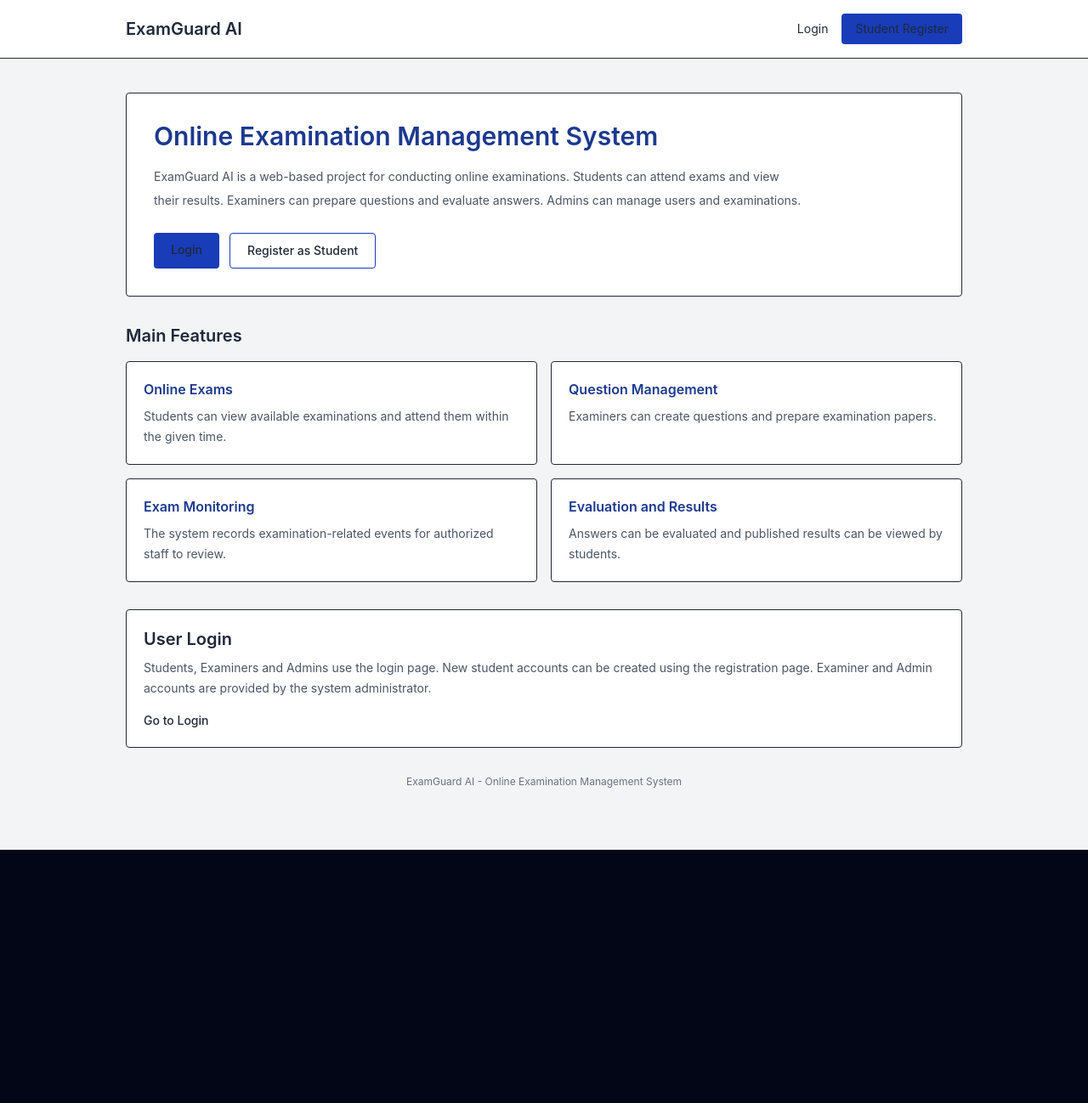
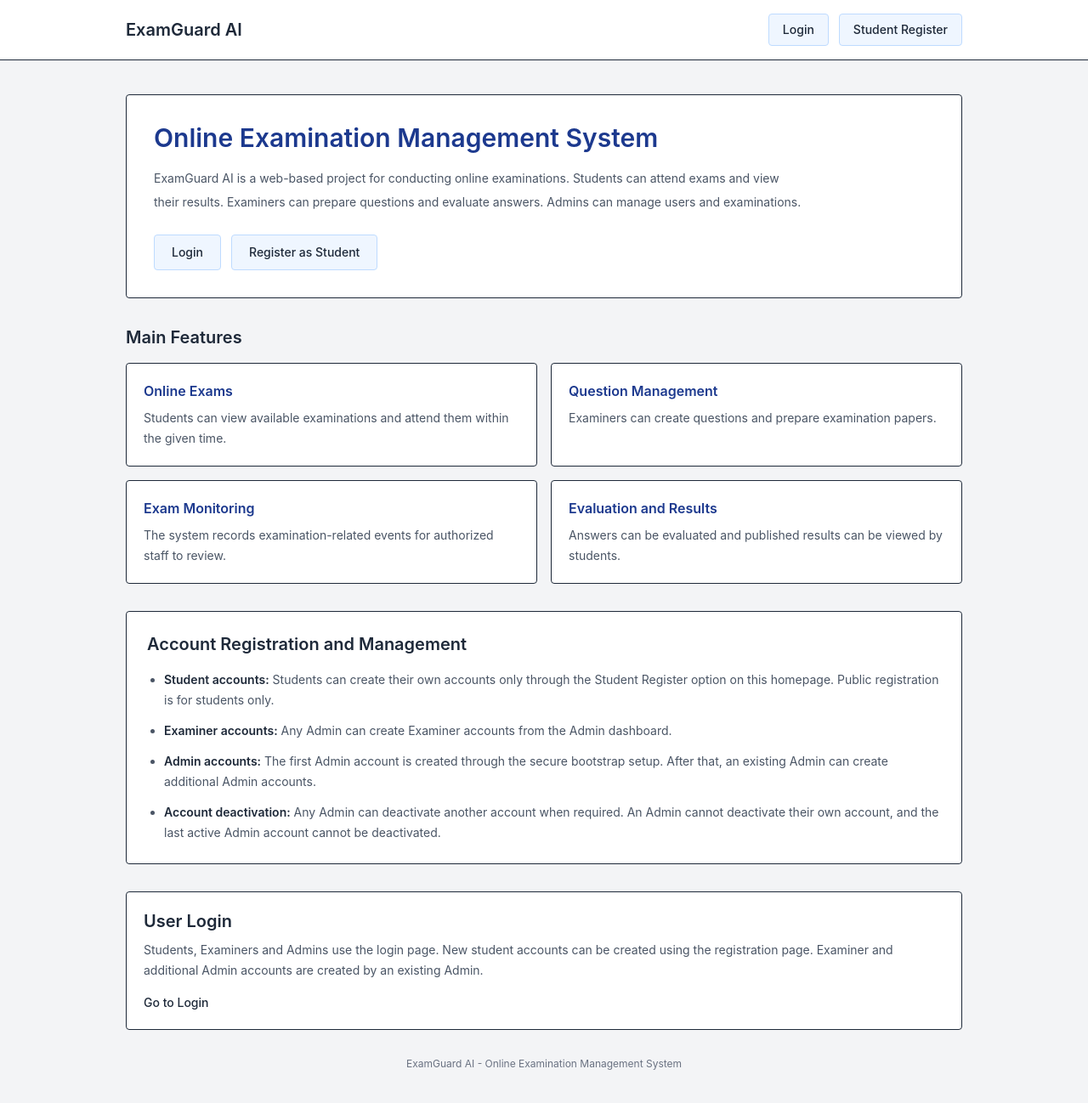
Before and after one commit to CHAITU9999S/examination-ai, a Next.js app in the folder frontend/: page / in a window 1280 px wide. Shown: the top 1298 px of the page at 85% size. Before the commit the page ends 1000 px from the top, so only its background shows below. Built offline with nearby package versions, Linux system fonts and the light colour scheme.

Commit message:
Clarify account management on homepage

```diff
--- a/frontend/src/app/page.tsx
+++ b/frontend/src/app/page.tsx
@@ -8,13 +8,16 @@ export default function HomePage() {
           <Link href="/" className="text-xl font-semibold text-blue-900">
             ExamGuard AI
           </Link>
-          <nav className="flex items-center gap-4 text-sm">
-            <Link href="/login" className="text-gray-700 hover:text-blue-800">
+          <nav className="flex items-center gap-3 text-sm">
+            <Link
+              href="/login"
+              className="rounded border border-blue-200 bg-blue-50 px-4 py-2 font-medium text-blue-900 hover:bg-blue-100"
+            >
               Login
             </Link>
             <Link
               href="/register"
-              className="rounded bg-blue-800 px-4 py-2 text-white hover:bg-blue-900"
+              className="rounded border border-blue-200 bg-blue-50 px-4 py-2 font-medium text-blue-900 hover:bg-blue-100"
             >
               Student Register
             </Link>
@@ -36,13 +39,13 @@ export default function HomePage() {
           <div className="mt-6 flex flex-wrap gap-3">
             <Link
               href="/login"
-              className="rounded bg-blue-800 px-5 py-2.5 text-sm font-medium text-white hover:bg-blue-900"
+              className="rounded border border-blue-200 bg-blue-50 px-5 py-2.5 text-sm font-medium text-blue-900 hover:bg-blue-100"
             >
               Login
             </Link>
             <Link
               href="/register"
-              className="rounded border border-blue-800 px-5 py-2.5 text-sm font-medium text-blue-800 hover:bg-blue-50"
+              className="rounded border border-blue-200 bg-blue-50 px-5 py-2.5 text-sm font-medium text-blue-900 hover:bg-blue-100"
             >
               Register as Student
             </Link>
@@ -84,6 +87,36 @@ export default function HomePage() {
           </div>
         </section>
 
+        <section className="mt-8 rounded border bg-white p-5 sm:p-6">
+          <h2 className="text-xl font-semibold text-gray-800">
+            Account Registration and Management
+          </h2>
+          <ul className="mt-4 list-disc space-y-3 pl-5 text-sm leading-6 text-gray-600">
+            <li>
+              <span className="font-semibold text-gray-800">Student accounts:</span>{" "}
+              Students can create their own accounts only through the Student
+              Register option on this homepage. Public registration is for
+              students only.
+            </li>
+            <li>
+              <span className="font-semibold text-gray-800">Examiner accounts:</span>{" "}
+              Any Admin can create Examiner accounts from the Admin dashboard.
+            </li>
+            <li>
+              <span className="font-semibold text-gray-800">Admin accounts:</span>{" "}
+              The first Admin account is created through the secure bootstrap
+              setup. After that, an existing Admin can create additional Admin
+              accounts.
+            </li>
+            <li>
+              <span className="font-semibold text-gray-800">Account deactivation:</span>{" "}
+              Any Admin can deactivate another account when required. An Admin
+              cannot deactivate their own account, and the last active Admin
+              account cannot be deactivated.
+            </li>
+          </ul>
+        </section>
+
         <section className="mt-8 rounded border bg-white p-5">
           <h2 className="text-xl font-semibold text-gray-800">
             User Login
@@ -91,7 +124,7 @@ export default function HomePage() {
           <p className="mt-2 text-sm leading-6 text-gray-600">
             Students, Examiners and Admins use the login page. New student
             accounts can be created using the registration page. Examiner and
-            Admin accounts are provided by the system administrator.
+            additional Admin accounts are created by an existing Admin.
           </p>
           <Link
             href="/login"
```
